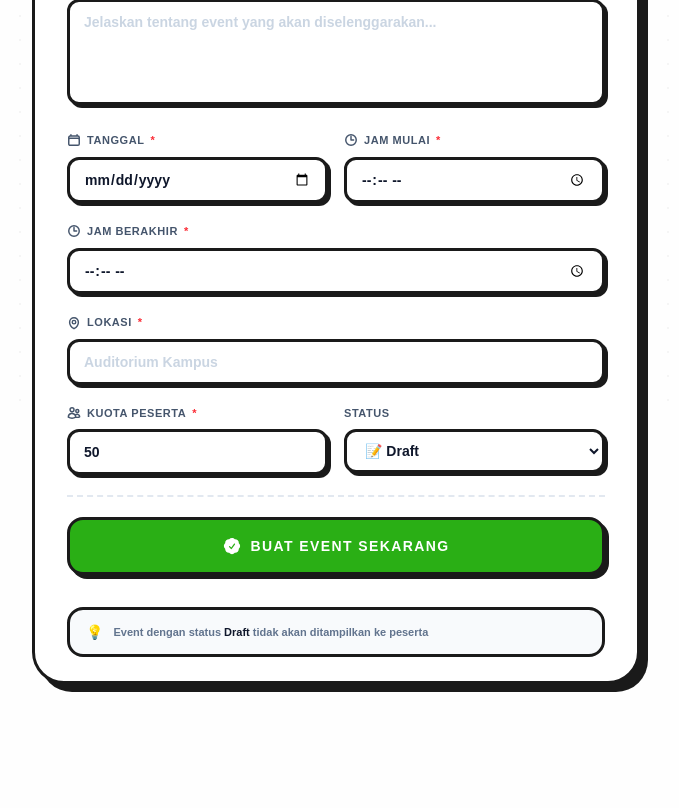
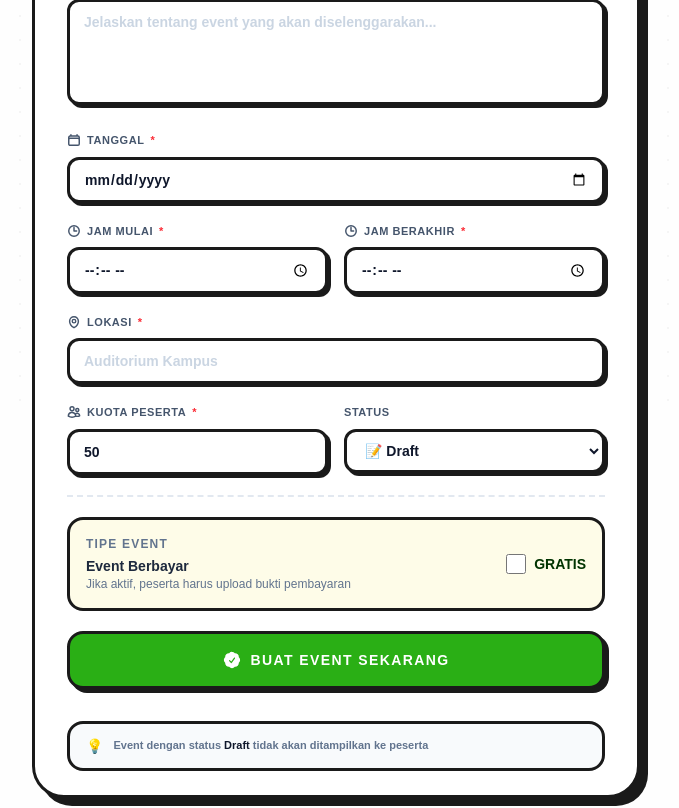
Before and after one commit to informatics-paramadina/events-himti, a Next.js app: page /events/create in a window 1280 px wide. Shown: the part 380-1188 px from the top of the page, without its empty margins (304-983 px from the left). Before the commit the page ends 1112 px from the top, so only its background shows below. Built offline with nearby package versions, Linux system fonts and the light colour scheme.

Commit message:
feat: add ispaidevent for events

```diff
--- a/app/api/events/route.js
+++ b/app/api/events/route.js
@@ -1,4 +1,4 @@
-export const dynamic = "force-dynamic"
+export const dynamic = "force-dynamic";
 
 import { prisma } from "../../../lib/prisma";
 
@@ -9,15 +9,15 @@ export async function GET() {
         participants: true,
       },
       orderBy: {
-        tanggal: 'asc',
+        tanggal: "asc",
       },
     });
     return Response.json(events);
   } catch (error) {
-    console.error('Error fetching events:', error.message);
+    console.error("Error fetching events:", error.message);
     return Response.json(
-      { error: 'Failed to fetch events', message: error.message },
-      { status: 500 }
+      { error: "Failed to fetch events", message: error.message },
+      { status: 500 },
     );
   }
 }
@@ -35,6 +35,7 @@ export async function POST(req) {
         jam_berakhir: body.jam_berakhir,
         lokasi: body.lokasi,
         kapasitas: body.kapasitas,
+        isPaidEvent: body.isPaidEvent ?? false,
       },
       include: {
         participants: true,
@@ -43,10 +44,10 @@ export async function POST(req) {
 
     return Response.json(event, { status: 201 });
   } catch (error) {
-    console.error('Error creating event:', error.message);
+    console.error("Error creating event:", error.message);
     return Response.json(
-      { error: 'Failed to create event', message: error.message },
-      { status: 500 }
+      { error: "Failed to create event", message: error.message },
+      { status: 500 },
     );
   }
 }
--- a/app/events/create/page.jsx
+++ b/app/events/create/page.jsx
@@ -1,7 +1,14 @@
 "use client";
 
 import { useState } from "react";
-import { ArrowLeftIcon, CalendarIcon, ClockIcon, MapPinIcon, UsersIcon, BoltIcon } from "@heroicons/react/24/outline";
+import {
+  ArrowLeftIcon,
+  CalendarIcon,
+  ClockIcon,
+  MapPinIcon,
+  UsersIcon,
+  BoltIcon,
+} from "@heroicons/react/24/outline";
 import { CheckBadgeIcon } from "@heroicons/react/24/solid";
 import { useRouter } from "next/navigation";
 
@@ -29,14 +36,78 @@ const CSS = `
 `;
 
 const FORM_FIELDS = [
-  { key: "nama_event", label: "Judul Event", placeholder: "Workshop Web Development", type: "text", icon: BoltIcon, required: true, fullWidth: true },
-  { key: "deskripsi", label: "Deskripsi", placeholder: "Jelaskan tentang event yang akan diselenggarakan...", type: "textarea", icon: null, required: true, fullWidth: true },
-  { key: "tanggal", label: "Tanggal", placeholder: "", type: "date", icon: CalendarIcon, required: true },
-  { key: "jam_mulai", label: "Jam Mulai", placeholder: "", type: "time", icon: ClockIcon, required: true },
-  { key: "jam_berakhir", label: "Jam Berakhir", placeholder: "", type: "time", icon: ClockIcon, required: true, fullWidth: true },
-  { key: "lokasi", label: "Lokasi", placeholder: "Auditorium Kampus", type: "text", icon: MapPinIcon, required: true, fullWidth: true },
-  { key: "kapasitas", label: "Kuota Peserta", placeholder: "50", type: "number", icon: UsersIcon, required: true },
-  { key: "status", label: "Status", placeholder: "", type: "select", icon: null, required: false, options: [{ value: "DRAFT", label: "📝 Draft" }, { value: "PUBLISHED", label: "🚀 Published" }] },
+  {
+    key: "nama_event",
+    label: "Judul Event",
+    placeholder: "Workshop Web Development",
+    type: "text",
+    icon: BoltIcon,
+    required: true,
+    fullWidth: true,
+  },
+  {
+    key: "deskripsi",
+    label: "Deskripsi",
+    placeholder: "Jelaskan tentang event yang akan diselenggarakan...",
+    type: "textarea",
+    icon: null,
+    required: true,
+    fullWidth: true,
+  },
+  {
+    key: "tanggal",
+    label: "Tanggal",
+    placeholder: "",
+    type: "date",
+    icon: CalendarIcon,
+    required: true,
+    fullWidth: true,
+  },
+  {
+    key: "jam_mulai",
+    label: "Jam Mulai",
+    placeholder: "",
+    type: "time",
+    icon: ClockIcon,
+    required: true,
+  },
+  {
+    key: "jam_berakhir",
+    label: "Jam Berakhir",
+    placeholder: "",
+    type: "time",
+    icon: ClockIcon,
+    required: true,
+  },
+  {
+    key: "lokasi",
+    label: "Lokasi",
+    placeholder: "Auditorium Kampus",
+    type: "text",
+    icon: MapPinIcon,
+    required: true,
+    fullWidth: true,
+  },
+  {
+    key: "kapasitas",
+    label: "Kuota Peserta",
+    placeholder: "50",
+    type: "number",
+    icon: UsersIcon,
+    required: true,
+  },
+  {
+    key: "status",
+    label: "Status",
+    placeholder: "",
+    type: "select",
+    icon: null,
+    required: false,
+    options: [
+      { value: "DRAFT", label: "📝 Draft" },
+      { value: "PUBLISHED", label: "🚀 Published" },
+    ],
+  },
 ];
 
 export default function CreateEventPage() {
@@ -50,6 +121,7 @@ export default function CreateEventPage() {
     lokasi: "",
     kapasitas: 50,
     status: "DRAFT",
+    isPaidEvent: false,
   });
   const [loading, setLoading] = useState(false);
   const [error, setError] = useState("");
@@ -59,7 +131,12 @@ export default function CreateEventPage() {
     setError("");
     setFormData((prev) => ({
       ...prev,
-      [name]: name === "kapasitas" ? (value === "" ? "" : parseInt(value, 10) || 0) : value,
+      [name]:
+        name === "kapasitas"
+          ? value === ""
+            ? ""
+            : parseInt(value, 10) || 0
+          : value,
     }));
   };
 
@@ -69,7 +146,15 @@ export default function CreateEventPage() {
     setLoading(true);
 
     try {
-      if (!formData.nama_event || !formData.deskripsi || !formData.tanggal || !formData.jam_mulai || !formData.jam_berakhir || !formData.lokasi || !formData.kapasitas) {
+      if (
+        !formData.nama_event ||
+        !formData.deskripsi ||
+        !formData.tanggal ||
+        !formData.jam_mulai ||
+        !formData.jam_berakhir ||
+        !formData.lokasi ||
+        !formData.kapasitas
+      ) {
         setError("Semua field harus diisi!");
         setLoading(false);
         return;
@@ -86,6 +171,7 @@ export default function CreateEventPage() {
           jam_berakhir: formData.jam_berakhir,
           lokasi: formData.lokasi,
           kapasitas: parseInt(formData.kapasitas, 10),
+          isPaidEvent: formData.isPaidEvent,
         }),
       });
 
@@ -104,7 +190,15 @@ export default function CreateEventPage() {
     }
   };
 
-  const completedFields = [formData.nama_event, formData.deskripsi, formData.tanggal, formData.jam_mulai, formData.jam_berakhir, formData.lokasi, formData.kapasitas].filter(Boolean).length;
+  const completedFields = [
+    formData.nama_event,
+    formData.deskripsi,
+    formData.tanggal,
+    formData.jam_mulai,
+    formData.jam_berakhir,
+    formData.lokasi,
+    formData.kapasitas,
+  ].filter(Boolean).length;
   const pct = Math.round((completedFields / 7) * 100);
 
   return (
@@ -113,31 +207,44 @@ export default function CreateEventPage() {
       <div className="fixed inset-0 bg-dots" />
 
       {/* Hero header */}
-      <div className="relative overflow-hidden" style={{ background: "#2AAF15" }}>
+      <div
+        className="relative overflow-hidden"
+        style={{ background: "#2AAF15" }}
+      >
         {/* Big letter watermark */}
-        <div className="font-fredoka absolute right-4 -bottom-6 font-bold text-white/10 leading-none select-none pointer-events-none"
-          style={{ fontSize: "clamp(8rem, 22vw, 16rem)" }}>
+        <div
+          className="font-fredoka absolute right-4 -bottom-6 font-bold text-white/10 leading-none select-none pointer-events-none"
+          style={{ fontSize: "clamp(8rem, 22vw, 16rem)" }}
+        >
           +
         </div>
 
         <div className="relative z-10 max-w-2xl mx-auto px-4 sm:px-6 lg:px-8 pt-8 pb-10">
           {/* Back button */}
-          <a href="/events"
+          <a
+            href="/events"
             className="b-btn b-border inline-flex items-center gap-2 bg-white text-black px-4 py-2 rounded-2xl text-sm font-black w-fit uppercase tracking-wider mb-8"
-            style={{ boxShadow: "4px 4px 0 #1a1a1a" }}>
+            style={{ boxShadow: "4px 4px 0 #1a1a1a" }}
+          >
             <ArrowLeftIcon className="w-4 h-4" strokeWidth={3} />
             Kembali
           </a>
 
           <div className="flex items-center gap-4">
-            <div className="w-14 h-14 bg-white b-border rounded-2xl flex items-center justify-center flex-shrink-0"
-              style={{ boxShadow: "4px 4px 0 #1a1a1a" }}>
+            <div
+              className="w-14 h-14 bg-white b-border rounded-2xl flex items-center justify-center flex-shrink-0"
+              style={{ boxShadow: "4px 4px 0 #1a1a1a" }}
+            >
               <BoltIcon className="w-7 h-7 text-black" strokeWidth={2.5} />
             </div>
             <div>
-              <p className="text-white/60 text-[10px] font-black uppercase tracking-widest mb-1">Formulir Baru</p>
-              <h1 className="font-fredoka text-3xl sm:text-4xl font-bold text-white"
-                style={{ textShadow: "3px 3px 0 rgba(0,0,0,0.15)" }}>
+              <p className="text-white/60 text-[10px] font-black uppercase tracking-widest mb-1">
+                Formulir Baru
+              </p>
+              <h1
+                className="font-fredoka text-3xl sm:text-4xl font-bold text-white"
+                style={{ textShadow: "3px 3px 0 rgba(0,0,0,0.15)" }}
+              >
                 Buat Event<span className="text-black">.</span>
               </h1>
             </div>
@@ -146,16 +253,21 @@ export default function CreateEventPage() {
           {/* Progress bar */}
           <div className="mt-6 flex items-center gap-3">
             <div className="flex-1 h-3 overflow-hidden rounded-full b-border-2 bg-white/30">
-              <div className="h-full rounded-full c-bar"
+              <div
+                className="h-full rounded-full c-bar"
                 style={{
                   width: `${pct}%`,
                   background: "#fff",
-                  borderRight: pct > 0 && pct < 100 ? "3px solid #1a1a1a" : "none",
+                  borderRight:
+                    pct > 0 && pct < 100 ? "3px solid #1a1a1a" : "none",
                   transition: "width 0.55s cubic-bezier(.22,1,.36,1)",
-                }} />
+                }}
+              />
             </div>
-            <span className="text-white font-black text-xs tabular-nums"
-              style={{ textShadow: "1px 1px 0 rgba(0,0,0,0.15)" }}>
+            <span
+              className="text-white font-black text-xs tabular-nums"
+              style={{ textShadow: "1px 1px 0 rgba(0,0,0,0.15)" }}
+            >
               {completedFields}/7
             </span>
           </div>
@@ -168,12 +280,18 @@ export default function CreateEventPage() {
           <div className="p-6 sm:p-8">
             {/* Error message */}
             {error && (
-              <div className="mb-6 p-4 bg-red-100 b-border rounded-2xl flex items-start gap-3"
-                style={{ boxShadow: "3px 3px 0 #f87171" }}>
+              <div
+                className="mb-6 p-4 bg-red-100 b-border rounded-2xl flex items-start gap-3"
+                style={{ boxShadow: "3px 3px 0 #f87171" }}
+              >
                 <span className="text-lg">⚠️</span>
                 <div>
-                  <p className="text-[11px] font-black text-red-400 uppercase tracking-widest">Error</p>
-                  <p className="text-sm font-bold text-red-700 mt-0.5">{error}</p>
+                  <p className="text-[11px] font-black text-red-400 uppercase tracking-widest">
+                    Error
+                  </p>
+                  <p className="text-sm font-bold text-red-700 mt-0.5">
+                    {error}
+                  </p>
                 </div>
               </div>
             )}
@@ -187,7 +305,12 @@ export default function CreateEventPage() {
                   const field = FORM_FIELDS[i];
                   if (field.fullWidth) {
                     elements.push(
-                      <FieldInput key={field.key} field={field} value={formData[field.key]} onChange={handleChange} />
+                      <FieldInput
+                        key={field.key}
+                        field={field}
+                        value={formData[field.key]}
+                        onChange={handleChange}
+                      />,
                     );
                     i++;
                   } else {
@@ -195,15 +318,31 @@ export default function CreateEventPage() {
                     const next = FORM_FIELDS[i + 1];
                     if (next && !next.fullWidth) {
                       elements.push(
-                        <div key={`grid-${field.key}`} className="grid grid-cols-1 sm:grid-cols-2 gap-4">
-                          <FieldInput field={field} value={formData[field.key]} onChange={handleChange} />
-                          <FieldInput field={next} value={formData[next.key]} onChange={handleChange} />
-                        </div>
+                        <div
+                          key={`grid-${field.key}`}
+                          className="grid grid-cols-1 sm:grid-cols-2 gap-4"
+                        >
+                          <FieldInput
+                            field={field}
+                            value={formData[field.key]}
+                            onChange={handleChange}
+                          />
+                          <FieldInput
+                            field={next}
+                            value={formData[next.key]}
+                            onChange={handleChange}
+                          />
+                        </div>,
                       );
                       i += 2;
                     } else {
                       elements.push(
-                        <FieldInput key={field.key} field={field} value={formData[field.key]} onChange={handleChange} />
+                        <FieldInput
+                          key={field.key}
+                          field={field}
+                          value={formData[field.key]}
+                          onChange={handleChange}
+                        />,
                       );
                       i++;
                     }
@@ -215,12 +354,48 @@ export default function CreateEventPage() {
               {/* Divider */}
               <div className="border-t-2 border-dashed border-slate-200" />
 
+              {/* Paid Event Toggle */}
+              <div className="bg-yellow-50 b-border rounded-2xl p-4 flex items-center justify-between">
+                <div>
+                  <p className="text-xs font-black uppercase tracking-widest text-slate-500">
+                    Tipe Event
+                  </p>
+                  <p className="text-sm font-bold text-slate-800 mt-1">
+                    Event Berbayar
+                  </p>
+                  <p className="text-xs text-slate-500">
+                    Jika aktif, peserta harus upload bukti pembayaran
+                  </p>
+                </div>
+
+                <label className="flex items-center gap-2 cursor-pointer">
+                  <input
+                    type="checkbox"
+                    checked={formData.isPaidEvent}
+                    onChange={(e) =>
+                      setFormData((prev) => ({
+                        ...prev,
+                        isPaidEvent: e.target.checked,
+                      }))
+                    }
+                    className="w-5 h-5 accent-black"
+                  />
+                  <span className="text-sm font-black">
+                    {formData.isPaidEvent ? "BERBAYAR" : "GRATIS"}
+                  </span>
+                </label>
+              </div>
+
               {/* Submit button */}
               <button
                 type="submit"
                 disabled={loading}
                 className="b-btn b-border w-full py-4 rounded-2xl font-black text-sm text-white flex items-center justify-center gap-2 disabled:opacity-50 uppercase tracking-widest"
-                style={{ background: "#2AAF15", boxShadow: "4px 4px 0 #1a1a1a" }}>
+                style={{
+                  background: "#2AAF15",
+                  boxShadow: "4px 4px 0 #1a1a1a",
+                }}
+              >
                 {loading ? (
                   <>
                     <span className="w-4 h-4 border-2 border-white/30 border-t-white rounded-full animate-spin" />
@@ -241,7 +416,9 @@ export default function CreateEventPage() {
             <div className="flex items-center gap-2.5 bg-slate-50 b-border rounded-2xl px-4 py-3">
               <span className="text-sm">💡</span>
               <p className="text-[11px] font-black text-slate-500">
-                Event dengan status <span className="text-slate-900">Draft</span> tidak akan ditampilkan ke peserta
+                Event dengan status{" "}
+                <span className="text-slate-900">Draft</span> tidak akan
+                ditampilkan ke peserta
               </p>
             </div>
           </div>
@@ -252,9 +429,18 @@ export default function CreateEventPage() {
 }
 
 function FieldInput({ field, value, onChange }) {
-  const { key, label, placeholder, type, icon: Icon, required, options } = field;
+  const {
+    key,
+    label,
+    placeholder,
+    type,
+    icon: Icon,
+    required,
+    options,
+  } = field;
 
-  const inputClass = "w-full px-3.5 py-2.5 rounded-xl text-sm font-bold placeholder-slate-300 focus:outline-none transition-all b-border bg-white text-slate-900";
+  const inputClass =
+    "w-full px-3.5 py-2.5 rounded-xl text-sm font-bold placeholder-slate-300 focus:outline-none transition-all b-border bg-white text-slate-900";
   const inputStyle = { boxShadow: "3px 3px 0 #1a1a1a" };
 
   return (
@@ -282,9 +468,12 @@ function FieldInput({ field, value, onChange }) {
           value={value}
           onChange={onChange}
           className={`${inputClass} cursor-pointer`}
-          style={inputStyle}>
+          style={inputStyle}
+        >
           {options.map((opt) => (
-            <option key={opt.value} value={opt.value}>{opt.label}</option>
+            <option key={opt.value} value={opt.value}>
+              {opt.label}
+            </option>
           ))}
         </select>
       ) : (
```
